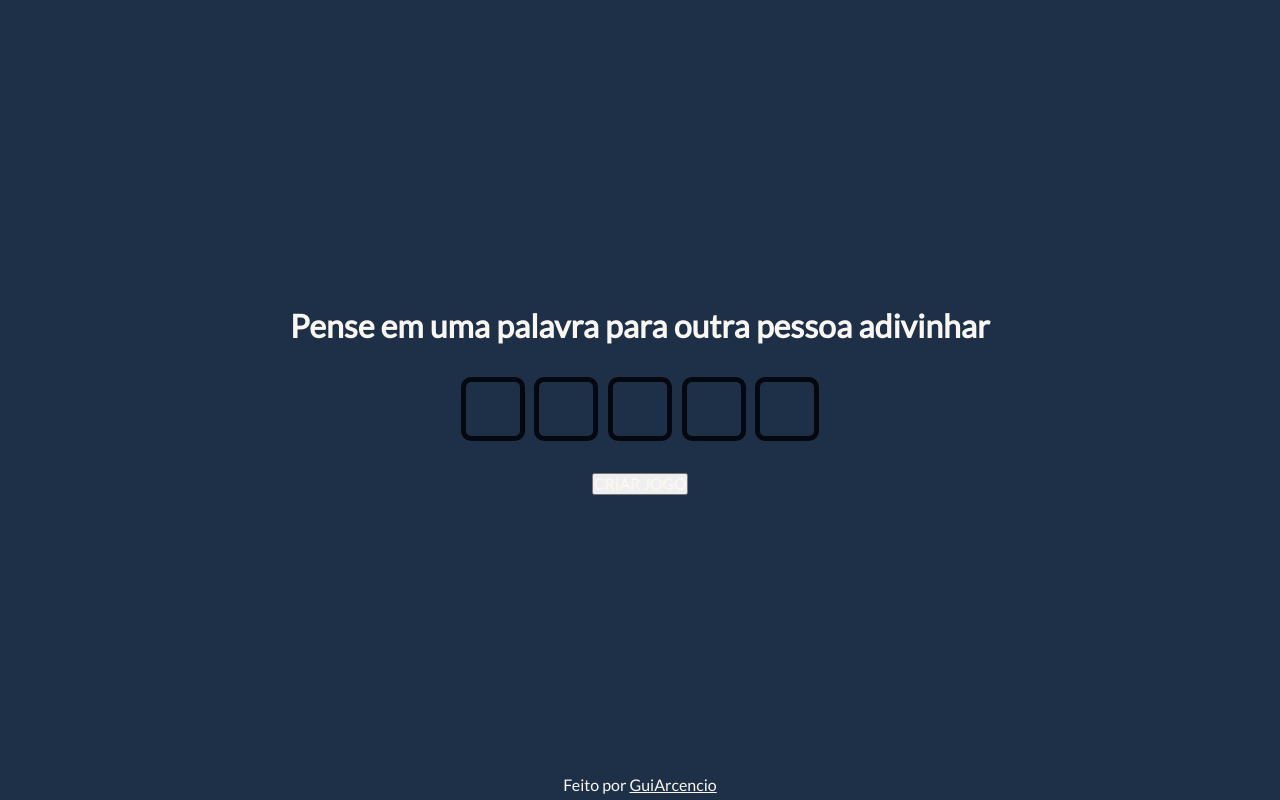
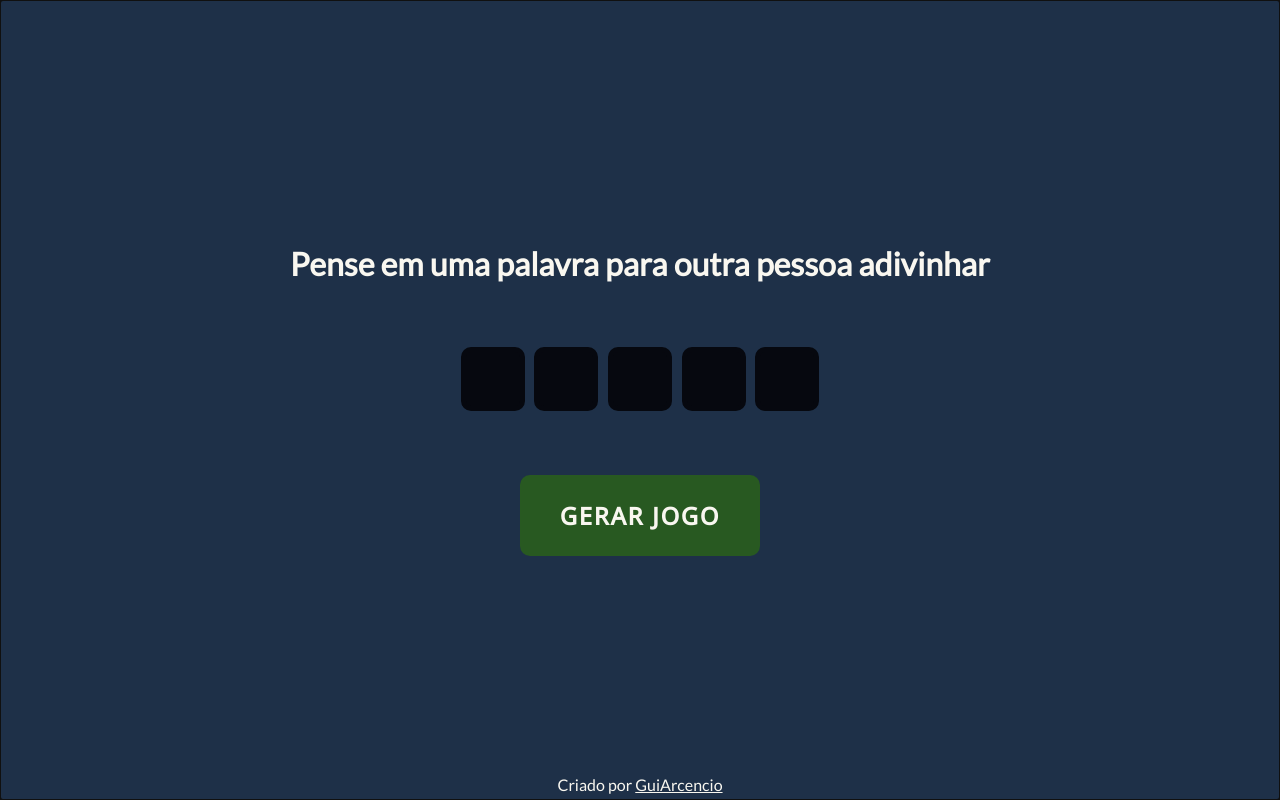
Before and after one commit to GuiArcencio/letradas, a Next.js app: page / in a window 1280 px wide. Built offline with nearby package versions, Linux system fonts and the light colour scheme.

Commit message:
finish home's initial design

```diff
--- a/pages/index.js
+++ b/pages/index.js
@@ -1,24 +1,37 @@
 import Head from "next/head";
-import { useState, useEffect } from "react";
+import { useState, useEffect, useRef } from "react";
 
 import styles from "../styles/Home.module.scss";
 
 export default function Home() {
     const [letterArray, setLetterArray] = useState(["", "", "", "", ""]);
+    const [letterPointer, setLetterPointer] = useState(0);
+    const contentRef = useRef(null);
 
     function keyPressed({ key }) {
         const keyUpper = key.toUpperCase();
+
+        if (keyUpper === "BACKSPACE" && letterPointer > 0) {
+            const newArray = [...letterArray];
+            newArray[letterPointer - 1] = "";
+            setLetterArray(newArray);
+            setLetterPointer(letterPointer - 1);
+        }
+        else if (keyUpper.match(/^[A-Z]$/) && letterPointer < letterArray.length) {
+            const newArray = [...letterArray];
+            newArray[letterPointer] = keyUpper;
+            setLetterArray(newArray);
+            setLetterPointer(letterPointer + 1);
+        }
     }
 
     useEffect(() => {
-        window.addEventListener("keyup", keyPressed);
-        return () => {
-            window.removeEventListener("keyup", keyPressed);
-        };
+        if (contentRef.current)
+            contentRef.current.focus();
     }, []);
 
     return (
-        <div className={styles.content}>
+        <div className={styles.content} onKeyDown={keyPressed} tabIndex={-1} ref={contentRef}>
             <Head>
                 <title>Letrados</title>
                 <meta name="viewport" content="initial-scale=1.0, width=device-width" />
@@ -29,17 +42,17 @@ export default function Home() {
                 <ul>
                     {letterArray.map((letter, i) => (
                         <li key={i}>
-                            {letterArray[i]}
+                            <p>{letterArray[i]}</p>
                         </li>
                     ))}
                 </ul>
-                <button>
-                    <h3>CRIAR JOGO</h3>
-                </button>
+                <div className={styles.generateButton}>
+                    <h3>GERAR JOGO</h3>
+                </div>
             </div>
 
             <div className={styles.footer}>
-                <p>Feito por <a href="https://github.com/GuiArcencio" target="_blank" rel="noreferrer">GuiArcencio</a></p>
+                <p>Criado por <a href="https://github.com/GuiArcencio" target="_blank" rel="noreferrer">GuiArcencio</a></p>
             </div>
         </div>
     );
--- a/styles/Home.module.scss
+++ b/styles/Home.module.scss
@@ -14,7 +14,7 @@
     flex-direction: column;
     align-items: center;
     width: 60%;
-    gap: 2rem;
+    gap: 4rem;
 
     h1 {
         font-size: 2rem;
@@ -28,18 +28,45 @@
         gap: 0.6rem;
 
         li {
-            font-family: Lato, sans-serif;
-            font-weight: bold;
-            font-size: 2rem;
             width: 4rem;
             height: 4rem;
-            text-align: center;
             border-radius: 10px;
-            background-color: $darkblue;
-            color: $whitish;
+            background-color: $blackish;
             border: 5px solid $blackish;
+
+            display: flex;
+            justify-content: center;
+            align-items: center;
+
+            p {
+                font-family: Lato, sans-serif;
+                font-weight: bold;
+                font-size: 2rem;
+                color: $whitish;
+                text-align: center;
+                line-height: 100%;
+            }
         }
     }
+}
+
+.generateButton {
+    background-color: #285921;
+    padding: 1.5rem 2.5rem;
+    border-radius: 10px;
+    cursor: pointer;
+    transition: background-color 0.2s;
+
+    h3 {
+        text-align: center;
+        font-family: 'Open Sans', sans-serif;
+        font-size: 1.5rem;
+        letter-spacing: 0.1rem;
+    }
+}
+
+.generateButton:hover {
+    background-color: #204A1C;
 }
 
 .footer {
--- a/styles/globals.scss
+++ b/styles/globals.scss
@@ -1,4 +1,5 @@
 @import url('https://fonts.googleapis.com/css2?family=Lato&display=swap');
+@import url('https://fonts.googleapis.com/css2?family=Open+Sans:wght@500&display=swap');
 @import "variables";
 
 * {
```
